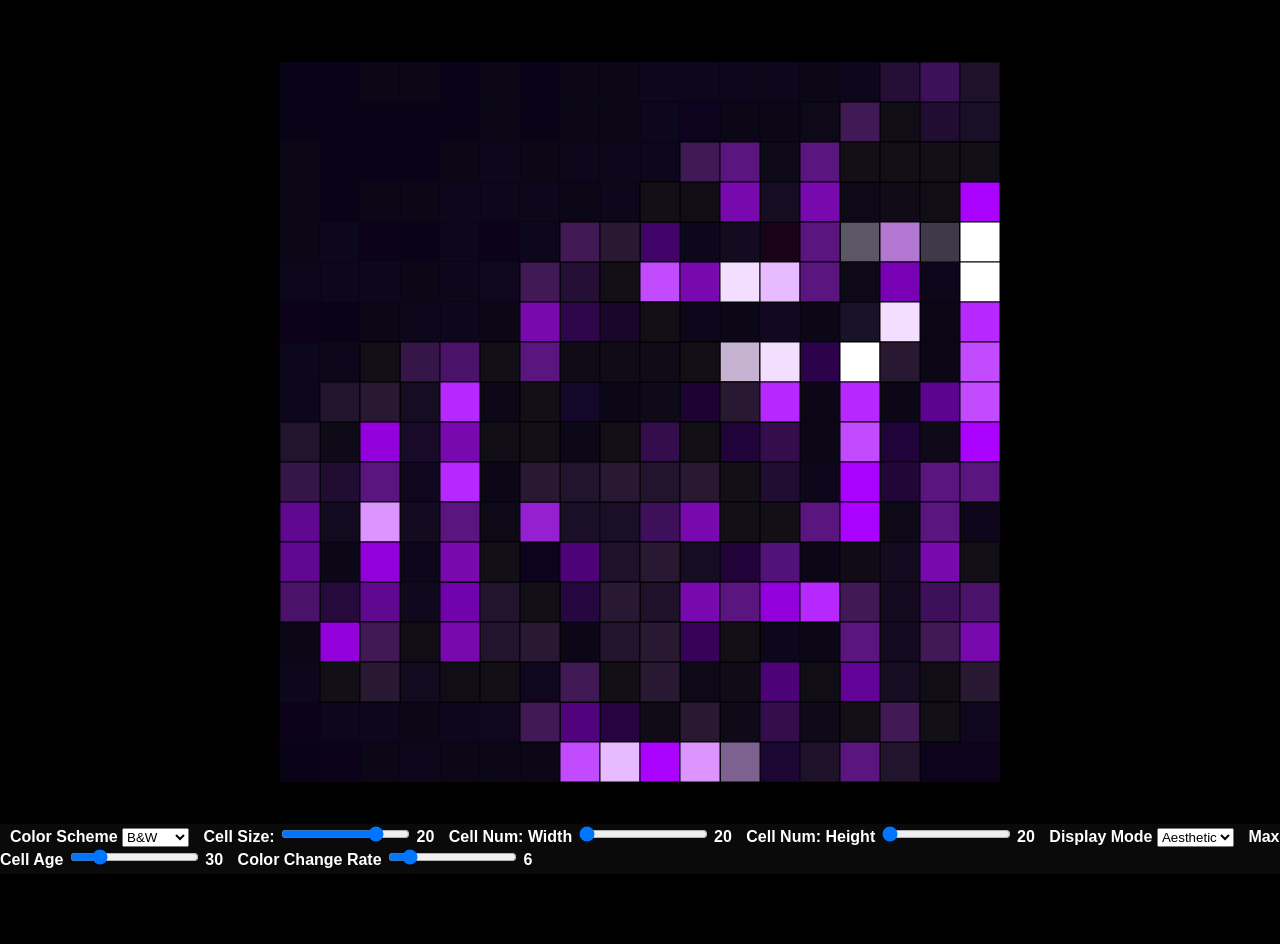
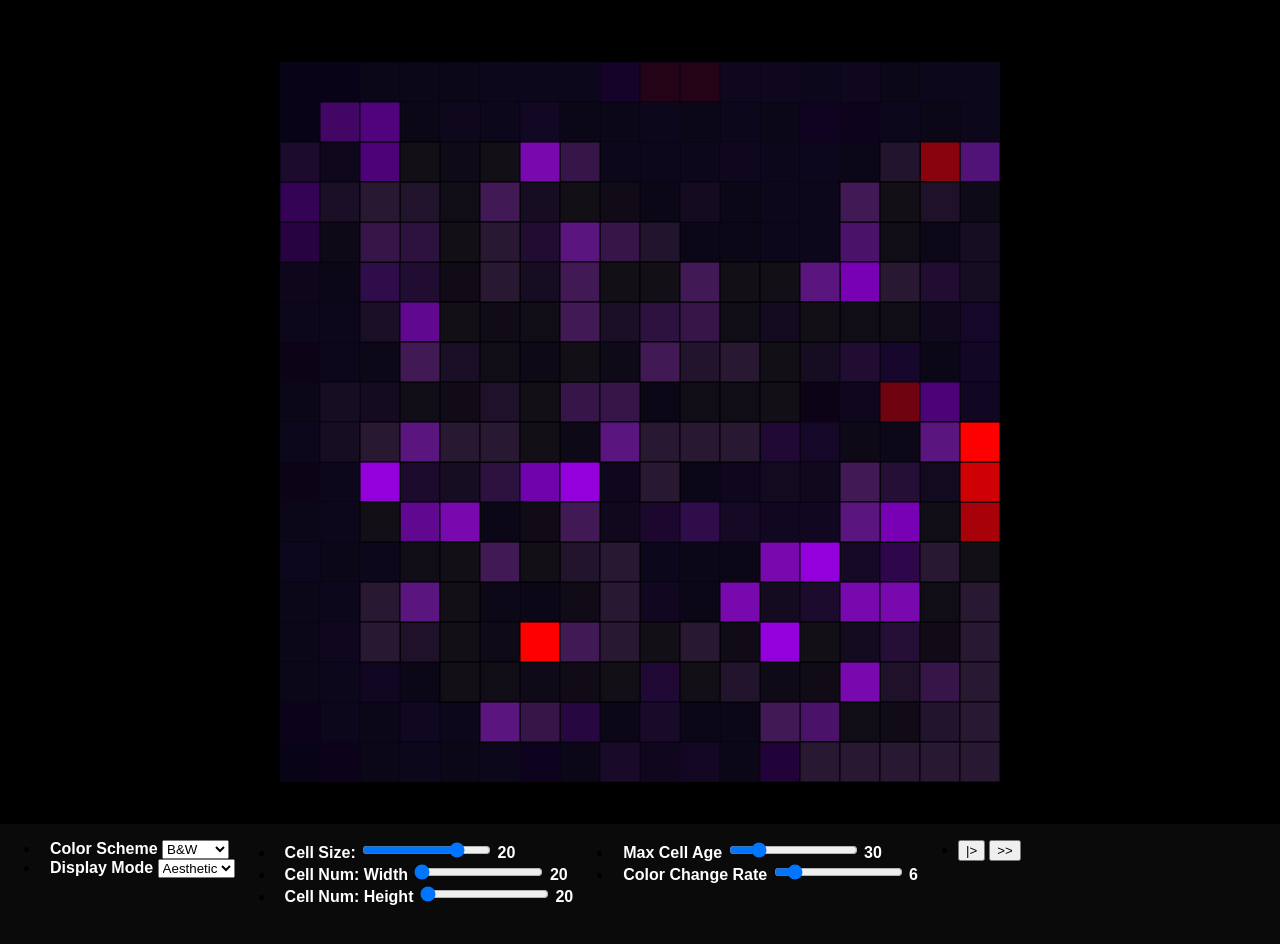
Before and after one commit to lucaskern/590Proj1, a plain HTML site: page index.html in a window 1280 px wide. Before the commit the page ends 874 px from the top, so only its background shows below. Drawn offline with Linux system fonts and the light colour scheme.

Commit message:
Added play/pause and forward frame buttons. Improved sound generation

```diff
--- a/bundle.js
+++ b/bundle.js
@@ -16,50 +16,43 @@ window.addEventListener('load', function () {
 })
 },{"./main.js":2}],2:[function(require,module,exports){
 'use strict'
-
 const app = {
-  canvas: undefined,
-  ctx: undefined,
-  firstRun: true,
-  accurate: false,
-  frames: 100,
-  framesLimit: 3,
-  grid: [],
-  temp: [],
-  width: 20,
-  height: 20
+  canvas: undefined
+  , ctx: undefined
+  , firstRun: true
+  , accurate: false
+  , playBool: true
+  , frames: 100
+  , framesLimit: 3
+  , grid: []
+  , temp: []
+  , width: 20
+  , height: 20
     //size of each cell in px
 
-    ,
-  cellSize: 40
+  , cellSize: 40
     //max amount of times a cell can be consecutively alive before dying.
 
-    ,
-  maxAge: 30
+  , maxAge: 10
     //how fast it changes color (higher : quicker)
 
-    ,
-  colorRate: 6
+  , colorRate: 6
     //color values for bg
 
-    ,
-  colorMode: "default"
+  , colorMode: "default"
     //color of cells
 
-    ,
-  colorVal: null
+  , colorVal: null
     //live neighbor count
 
-    ,
-  liveCount: 0
+  , liveCount: 0
+    //create an audioCtx
 
-  //create an audioCtx
-  , audCtx : undefined
+  , audCtx: undefined
     // create an oscillator
-  , osc : undefined
 
-    ,
-  playNote: function (frequency, attack, decay, cmRatio, index) {
+  , osc: undefined
+  , playNote: function (frequency, attack, decay, cmRatio, index) {
     //let audCtx = new AudioContext();
     // create our primary oscillator
     const carrier = this.audCtx.createOscillator();
@@ -86,11 +79,11 @@ const app = {
     envelope.connect(this.audCtx.destination);
     mod.start(this.audCtx.currentTime);
     carrier.start(this.audCtx.currentTime);
-      this.osc.stop(this.audCtx.currentTime + attack + decay);
+    mod.stop(this.audCtx.currentTime + attack + decay);
+    carrier.stop(this.audCtx.currentTime + attack + decay);
+    //this.osc.close();
   }
-
-    ,
-  init: function () {
+  , init: function () {
       console.log("app.main.init() called");
       // initialize properties
       this.canvas = document.querySelector('canvas');
@@ -99,9 +92,7 @@ const app = {
       this.ctx = this.canvas.getContext('2d');
       //set up controls
       this.controls();
-
       console.log("init ran");
-
       this.audCtx = new AudioContext();
       // create an oscillator
       this.osc = this.audCtx.createOscillator();
@@ -109,7 +100,6 @@ const app = {
       this.osc.type = 'sawtooth';
       // start the oscillator running
       this.osc.start();
-
       //set up grid on first init only
       if (this.firstRun) {
         this.gridSetup();
@@ -120,8 +110,7 @@ const app = {
     }
     //create grid using default or user modified values
 
-    ,
-  gridSetup: function () {
+  , gridSetup: function () {
       this.grid = [];
       this.temp = [];
       //create canvas at appropriate size
@@ -146,35 +135,32 @@ const app = {
     }
     //set up value controllers
 
-    ,
-  getMousePos: function (canvas, evt) {
+  , getMousePos: function (canvas, evt) {
     var rect = this.canvas.getBoundingClientRect();
     return {
-        x: Math.floor((evt.clientX - rect.left) / this.cellSize),
-        y: Math.floor((evt.clientY - rect.top) / this.cellSize)
+      x: Math.floor((evt.clientX - rect.left) / this.cellSize)
+      , y: Math.floor((evt.clientY - rect.top) / this.cellSize)
     };
   }
-
-    ,
-  clickEffect: function (xCoord, yCoord) {
-
+  , clickEffect: function (xCoord, yCoord) {
     this.grid[yCoord][xCoord][3] = 1;
-
-
     //this.grid[yCoord][xCoord][0] = 0;
     console.log(xCoord + "," + yCoord);
-  },
-  controls: function () {
+  }
+  , controls: function () {
     let thisRef = this;
-
     document.querySelector("canvas").addEventListener('click', function (evt) {
       var mousePos = thisRef.getMousePos(this.canvas, evt);
       var message = 'Mouse position: ' + mousePos.x + ',' + mousePos.y;
       //console.log(message);
-
       thisRef.clickEffect(mousePos.x, mousePos.y);
     }, false);
-
+    document.querySelector("#play").onclick = function (e) {
+      thisRef.play();
+    };
+    document.querySelector("#forward").onclick = function (e) {
+      thisRef.forward();
+    };
     document.querySelector("#colorMode").onchange = function (e) {
       thisRef.colorMode = e.target.value;
     };
@@ -197,7 +183,8 @@ const app = {
       if (e.target.value == "aesthetics") {
         thisRef.accurate = false;
         thisRef.gridSetup();
-      } else {
+      }
+      else {
         thisRef.accurate = true;
         thisRef.gridSetup();
       }
@@ -210,8 +197,8 @@ const app = {
       thisRef.colorRate = e.target.value;
       document.querySelector("#colorRateVal").value = e.target.value;
     };
-  },
-  runAutomata: function () {
+  }
+  , runAutomata: function () {
     // loop through every cell
     // look at cell neighbors and count live ones
     // determine next cell state based on neighbor count
@@ -250,24 +237,33 @@ const app = {
             this.temp[y][x][0] = 0;
             this.temp[y][x][1] = 0;
             //playNote(333, .01, .5, 2.5307, 1);
-          } else if (this.liveCount == 2 || this.liveCount == 3) {
+          }
+          else if (this.liveCount == 2 || this.liveCount == 3) {
             this.temp[y][x][0] = 1;
             this.temp[y][x][1]++;
-          } else {
+          }
+          else {
             this.temp[y][x][0] = 0;
             this.temp[y][x][1] = 0;
           }
           if (this.grid[y][x][1] >= this.maxAge) {
             this.temp[y][x][0] = 0;
             this.temp[y][x][1] = 0;
+            if (this.grid[y][x][3] == 1) {
+              this.playNote(1599, .04, 1.5, 1.0307, 1);
+            }
+            else {
               //play note on death from old age
-            this.playNote(1333, .04, .1, 1.5307, 1);
+              this.playNote(199, .08, .25, 1.5307, 1);
             }
-        } else if (this.grid[y][x][0] == 0) {
+          }
+        }
+        else if (this.grid[y][x][0] == 0) {
           if (this.liveCount == 3) {
             this.temp[y][x][0] = 1;
             this.temp[y][x][1]++;
-          } else {
+          }
+          else {
             this.temp[y][x][0] = 0;
             this.temp[y][x][1] = 0;
           }
@@ -282,13 +278,12 @@ const app = {
     if (this.accurate) {
       this.temp = swap;
     }
-  },
-  draw: function () {
+  }
+  , draw: function () {
     //BG color, alpha is important
     this.ctx.fillStyle = 'rgba(13, 9, 28, .2)';
     this.ctx.fillRect(0, 0, this.width * this.cellSize, this.height * this.cellSize);
     this.ctx.fillStyle = 'black';
-
     for (let y = 0; y < this.height; y++) {
       for (let x = 0; x < this.width; x++) {
         if (this.grid[y][x][0] == 1) {
@@ -311,46 +306,54 @@ const app = {
           }
           if (this.grid[y][x][1] == this.maxAge - 1) {
             this.ctx.fillStyle = "red";
-            } else if (this.grid[y][x][3] != null) {
+          }
+          else if (this.grid[y][x][3] != null) {
             this.ctx.fillStyle = 'hsl( 124, 100%, 60%)';
-              console.log(this.grid[y][x]);
+            //console.log(this.grid[y][x]);
           }
           //fill and stroke rects
           this.ctx.fillRect(x * this.cellSize, y * this.cellSize, this.cellSize, this.cellSize)
           this.ctx.strokeRect(x * this.cellSize, y * this.cellSize, this.cellSize, this.cellSize);
         }
-
         //make border
         else if (x == 0 || y == 0 || x == this.width - 1 || y == this.height - 1) {
           this.ctx.fillStyle = "black";
           this.ctx.fillRect(x * this.cellSize, y * this.cellSize, this.cellSize, this.cellSize);
-            this.ctx.fillStyle = "black";
         }
       }
     }
     //run round of cell calculations
     this.runAutomata();
   }
-    //render
+  , play: function () {
+    if (this.playBool) {
+      this.playBool = false;
+    }
+    else {
+      this.playBool = true;
+    }
+    console.log("play");
+  }
 
-    ,
-  update: function () {
+  , forward: function () {
+    this.draw();
+  }
+
+  , update: function () {
     this.animationID = requestAnimationFrame(this.update.bind(this));
-
     //this.ctx.clearRect(0, 0, this.canvas.width, this.canvas.height);
-
     //only draw once threshold is passed
+    if (this.playBool) {
       if (this.frames >= this.framesLimit) {
         this.draw();
         this.frames = 0;
       }
       this.frames++;
+    }
+    else if (!this.playBool) {}
     //stop tracking fps
-
     //window.requestAnimationFrame(update);
   }
 }
-
 module.exports = app;
-
 },{}]},{},[1]);
--- a/index.html
+++ b/index.html
@@ -20,7 +20,11 @@
       margin: 0 auto;
       background-color: rgba(10, 10, 10, 1);
       width: 100%;
-      height: 50px;
+      height: 130px;
+    }
+
+    .controls ul {
+      float: left;
     }
 
     label {
@@ -36,6 +40,8 @@
 <body>
   <canvas></canvas>
   <div class="controls">
+    <ul>
+      <li>
         <label> Color Scheme
           <select id="colorMode">
             <option name="B&W" value="B&W"> B&W </option>
@@ -44,39 +50,60 @@
             <option name="orange" value="orange"> Orange </option>
           </select>
         </label>
-    <label> Cell Size:
-      <input id="cellSize" name="cellSize" type="range" value="20" min="3" max="25">
-      <output name="cellSizeVal" id="cellSizeVal">20</output>
-    </label>
-    <label> Cell Num: Width
-      <input id="width" type="range" value="20" min="20" max="60">
-      <output name="widthVal" id="widthVal">20</output>
-    </label>
-    <label> Cell Num: Height
-      <input id="height" name="height" type="range" value="20" min="20" max="45">
-      <output name="heightVal" id="heightVal">20</output>
-    </label>
+      </li>
+      <li>
         <label> Display Mode
           <select id="dispMode">
             <option name="aesthetics" value="aesthetics"> Aesthetic </option>
             <option name="Conway" valye="conway"> Conway </option>
           </select>
         </label>
+      </li>
+    </ul>
+    <ul>
+      <li>
+        <label> Cell Size:
+          <input id="cellSize" name="cellSize" type="range" value="20" min="3" max="25">
+          <output name="cellSizeVal" id="cellSizeVal">20</output>
+        </label>
+      </li>
+      <li>
+        <label> Cell Num: Width
+          <input id="width" type="range" value="20" min="20" max="60">
+          <output name="widthVal" id="widthVal">20</output>
+        </label>
+      </li>
+      <li>
+        <label> Cell Num: Height
+          <input id="height" name="height" type="range" value="20" min="20" max="45">
+          <output name="heightVal" id="heightVal">20</output>
+        </label>
+      </li>
+    </ul>
+    <ul>
+      <li>
         <label> Max Cell Age
           <input id="maxAge" type="range" value="30" min="25" max="50">
           <output name="maxAgeVal" id="maxAgeVal">30</output>
         </label>
+      </li>
+      <li>
         <label> Color Change Rate
           <input id="colorRate" type="range" value="6" min="0" max="50">
           <output name="colorRateVal" id="colorRateVal">6</output>
         </label>
+      </li>
+    </ul>
+    <ul>
+      <li>
+        <button id="play"> |> </button>
+        <button id="forward"> >> </button>
+      </li>
+    </ul>
   </div>
-
   <script src="bundle.js" type="text/javascript"></script>
-
   <!--<script src='main.js'></script>
   <script src='loader.js'></script>-->
-
 </body>
 
 </html>
```
Also changed, not shown: main.js (+78 -74 lines). Lines whose indentation alone changed are shown as unchanged.
